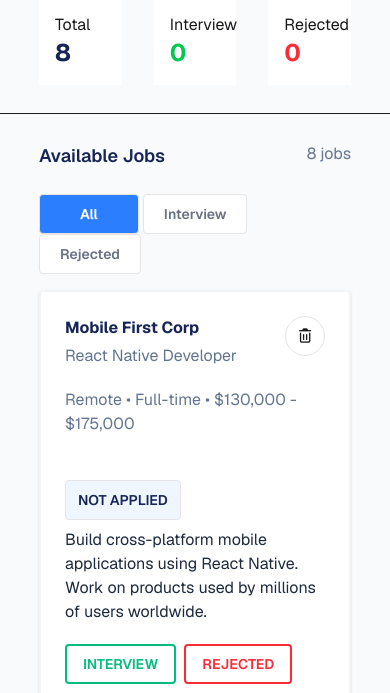
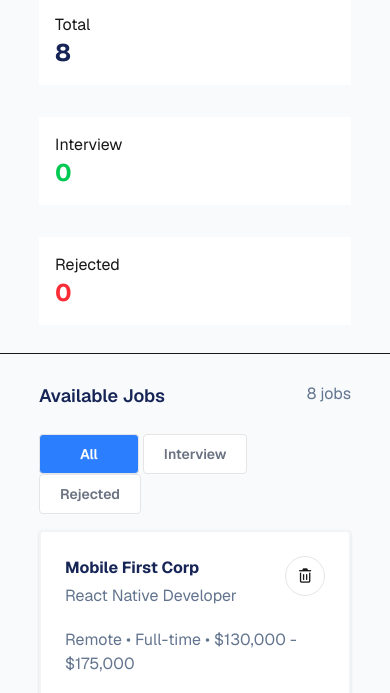
Before and after one commit to MahdiHasan51/job-tracker, a plain HTML site: page index.html in a window 390 px wide. Shown: the part 151-844 px from the top of the page. Drawn offline with nearby package versions, Linux system fonts and the light colour scheme.

Commit message:
responsive grid added for the dashboard

```diff
--- a/index.html
+++ b/index.html
@@ -23,7 +23,7 @@
 <body class="bg-slate-50">
     <header class="w-[80%] mx-auto">
         <h1 class="text-blue-950 text-3xl font-bold pb-5 pt-14">Job Application Tracker</h1>
-        <div class="grid grid-cols-3 gap-8">
+        <div class="grid grid-cols-1 md:grid md:grid-cols-3 gap-8">
             <div class="bg-white p-4">
                 <p>Total</p>
                 <p id="total" class="text-blue-950 font-bold text-2xl">0</p>
```
